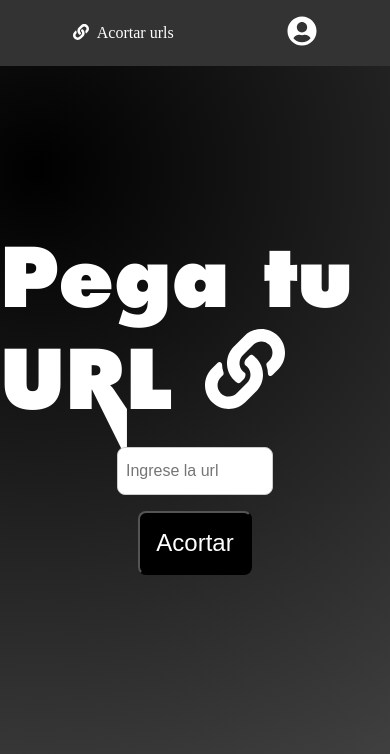
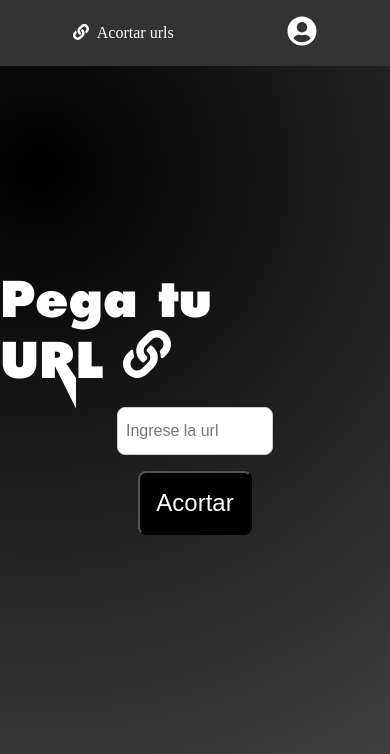
Before and after one commit to SebastianHernandez0/urlshorter, a React (Vite) app in the folder Frontend/: page / in a window 390 px wide. Shown: the top 754 px of the page. Built offline with nearby package versions, Linux system fonts and the light colour scheme.

Commit message:
Update home.css

```diff
--- a/Frontend/src/pages/home/home.css
+++ b/Frontend/src/pages/home/home.css
@@ -46,3 +46,9 @@
     font-family:'Trebuchet MS', 'Lucida Sans Unicode', 'Lucida Grande', 'Lucida Sans', Arial, sans-serif
 
 }
+
+@media screen and (max-width: 670px) {
+    .home__h1{
+        font-size: 3rem;
+    }
+}
```
